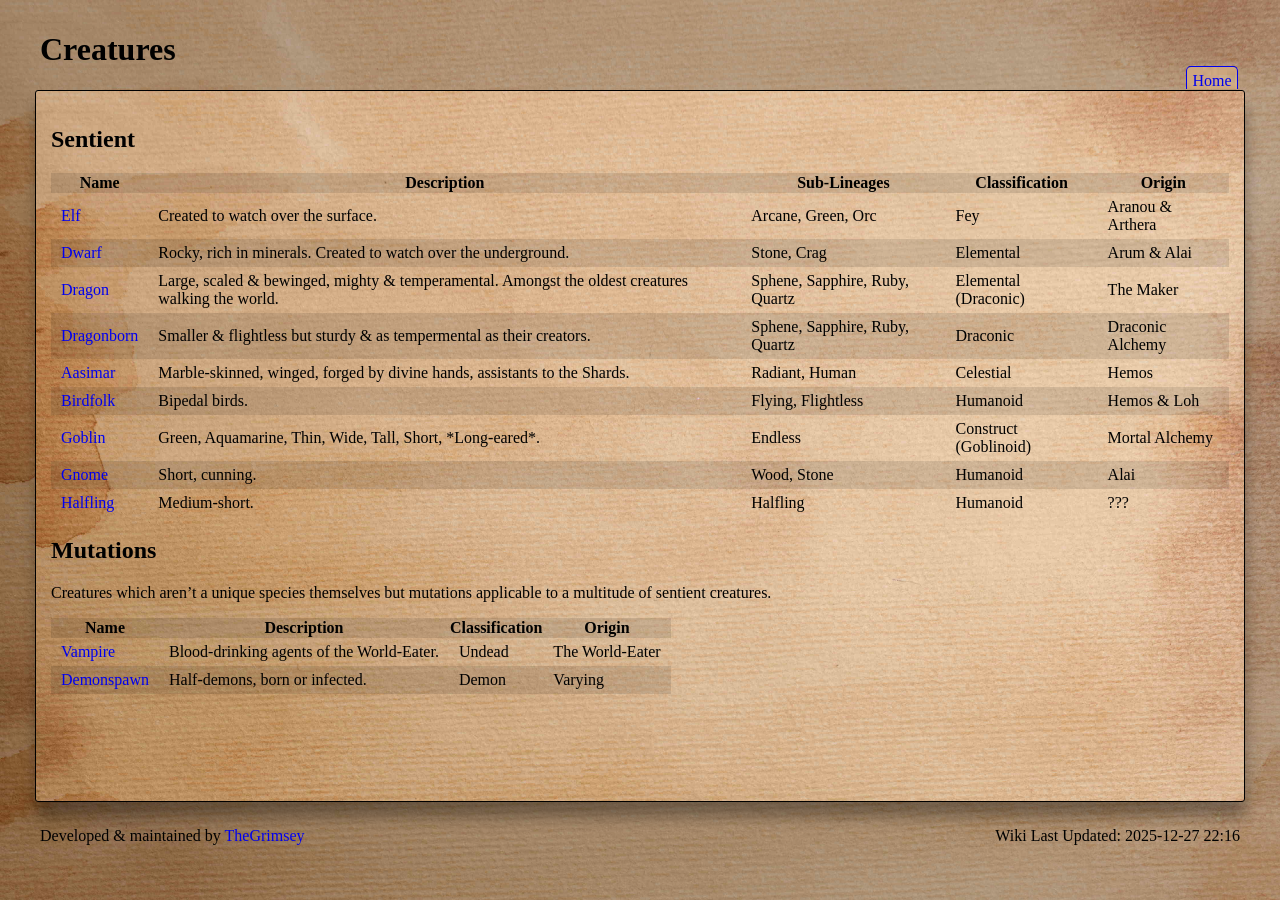
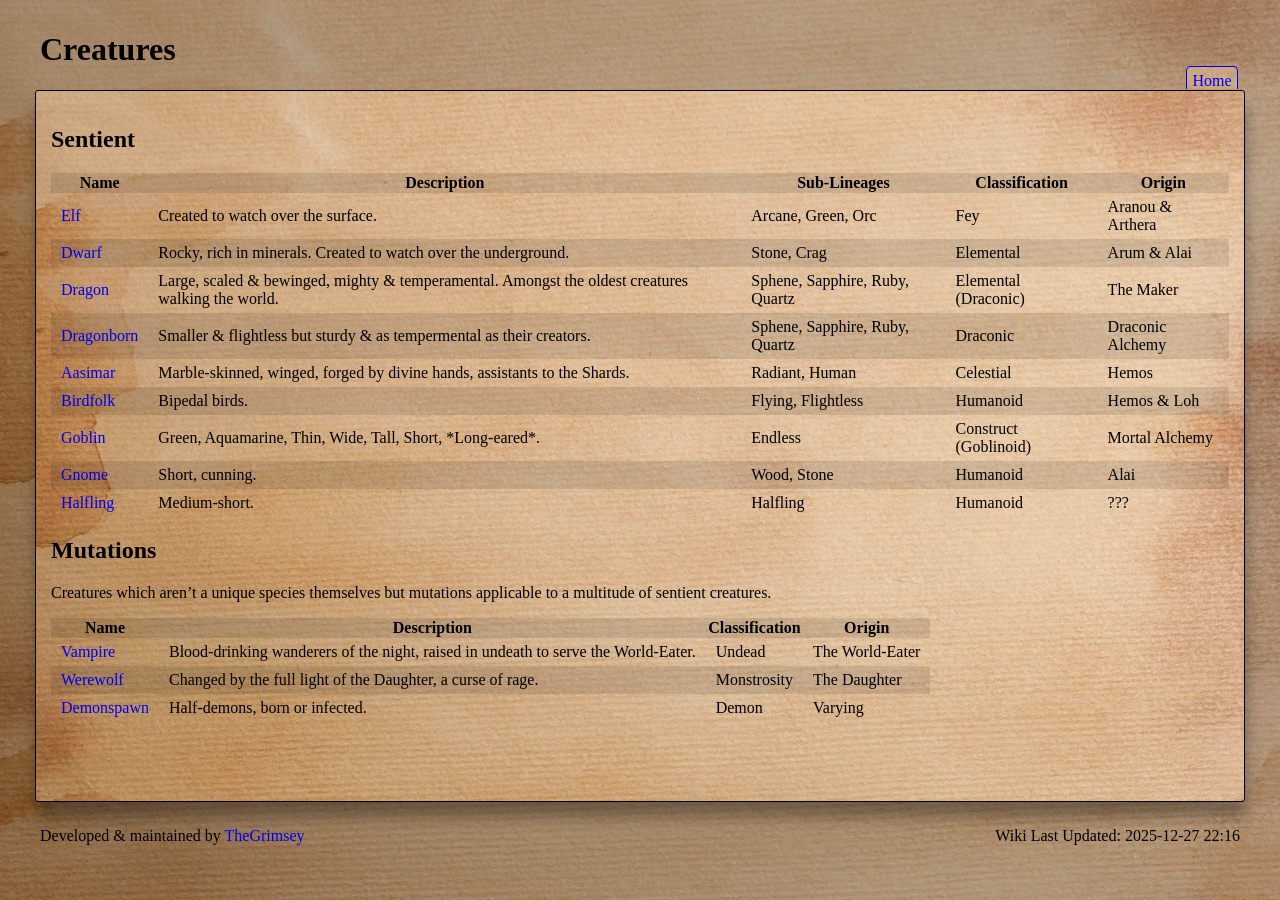
Before and after one commit to CyclicLight/cycliclight.github.io, a Jekyll site: the page built from creatures/index.md, in a window 1280 px wide. Built offline with Jekyll 4.4.1, drawn with Linux system fonts in a browser that asks for light colours; some web fonts are replaced.

Commit message:
feat: Expand creatures & deity faction links

```diff
--- a/_data/creatures.json
+++ b/_data/creatures.json
@@ -169,11 +169,20 @@
   {
     "name": "Vampire",
     "kind": "mutation",
-    "short_desc": "Blood-drinking agents of the World-Eater.",
+    "short_desc": "Blood-drinking wanderers of the night, raised in undeath to serve the World-Eater.",
     "long_desc": "",
     "classification": "Undead",
     "origin": "The World-Eater",
     "lifespan": "Eternal"
+  },
+  {
+    "name": "Werewolf",
+    "kind": "mutation",
+    "short_desc": "Changed by the full light of the Daughter, a curse of rage.",
+    "long_desc": "",
+    "classification": "Monstrosity",
+    "origin": "The Daughter",
+    "lifespan": "Normal for species"
   },
   {
     "name": "Demonspawn",
```
Also changed, not shown: _data/factions.json (+12 -0 lines), _data/pantheon.json (+20 -3 lines), _layouts/deity.md (+1 -1 lines), index.md (+2 -0 lines).
